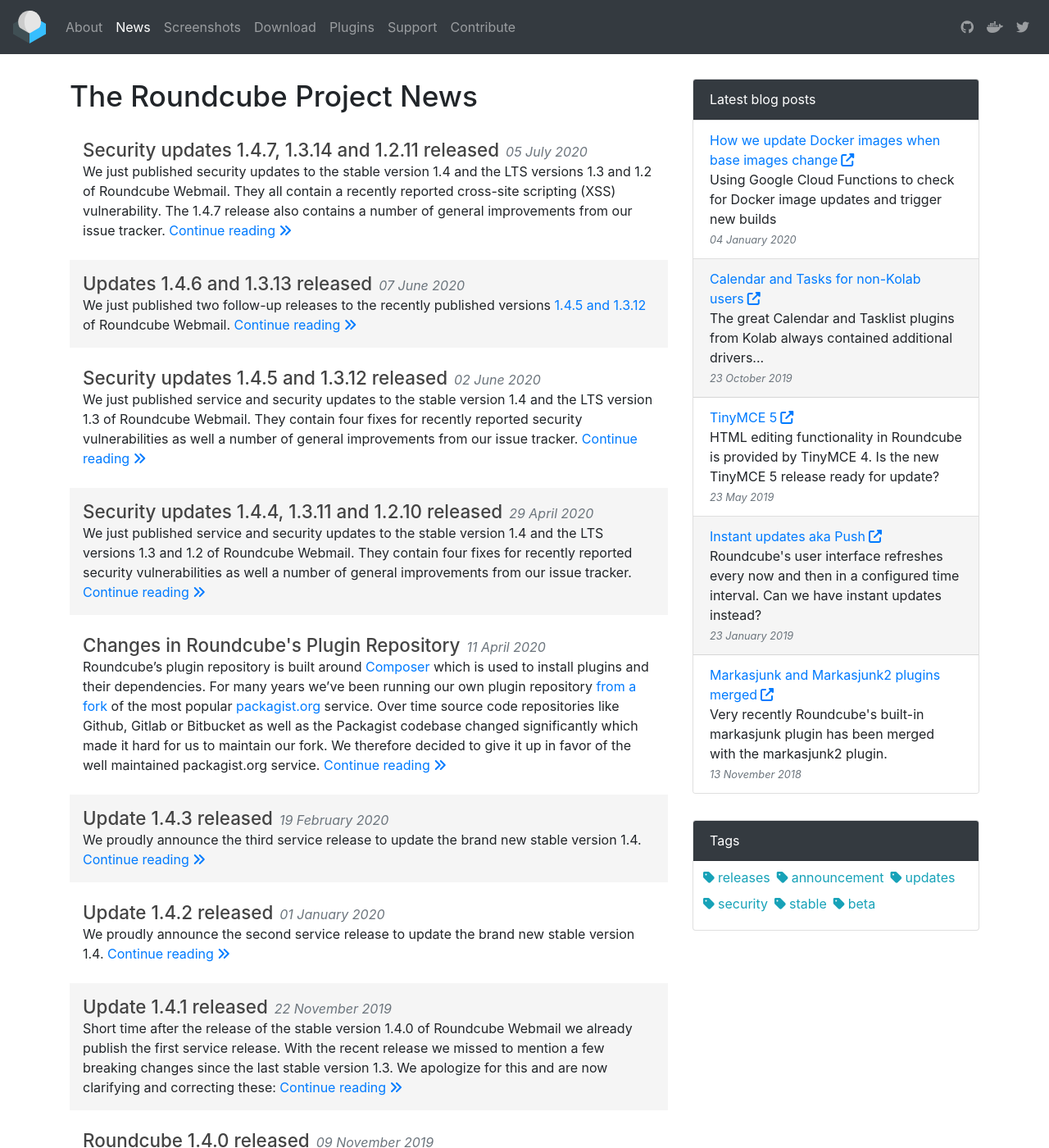
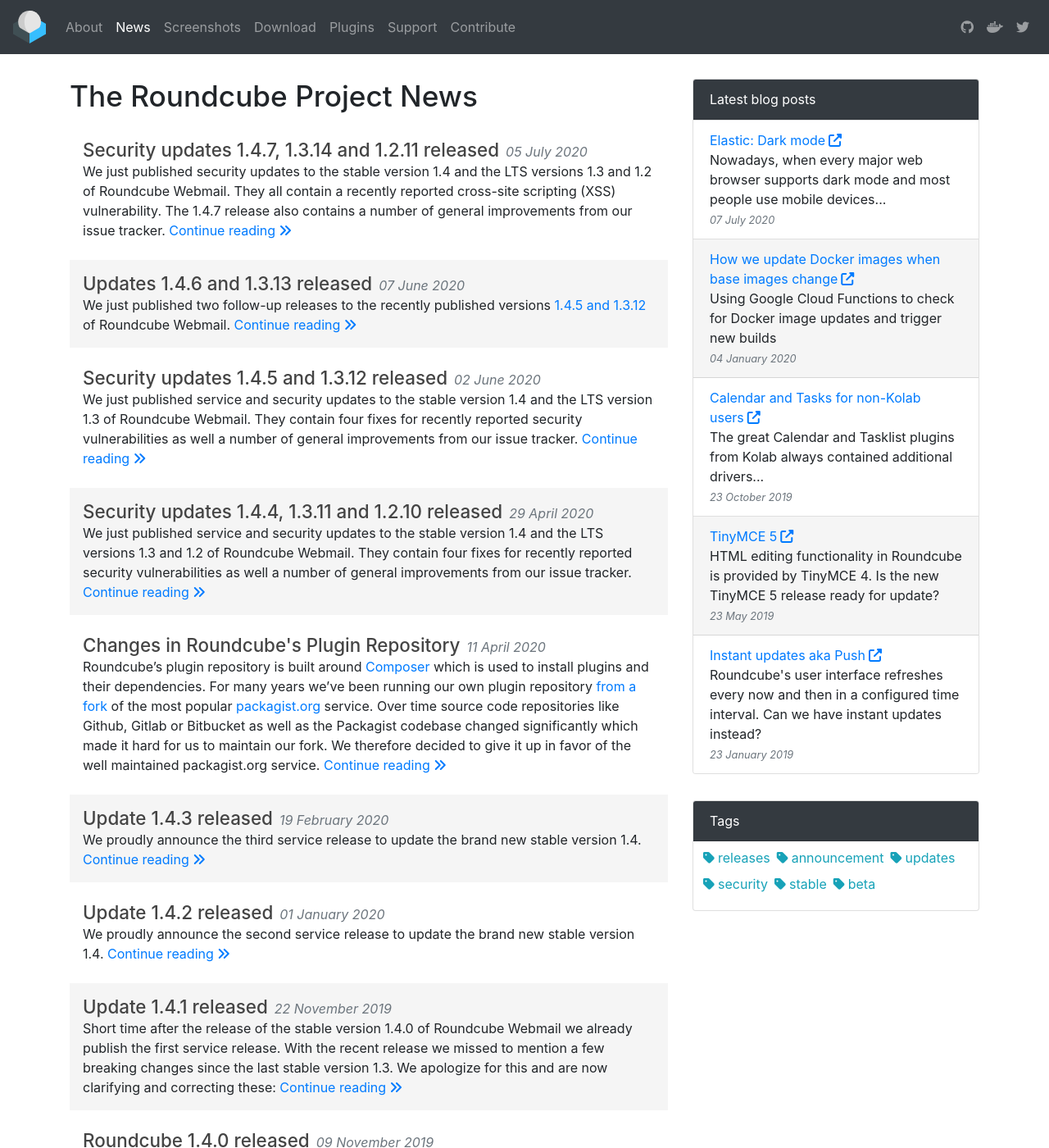
Before and after one commit to roundcube/roundcube.github.com, a Jekyll site: the page built from news/index.html, in a window 1280 px wide and 1400 px high. Shown: the whole window at 82% size. Built offline with Jekyll 4.4.1, drawn with Linux system fonts in a browser that asks for light colours; nearby versions of some CDN libraries; the list of posts is cut into pages by our own code; comment, search, counter and statistics services are not loaded.

Commit message:
Add blog entry

```diff
--- a/_data/blogs.json
+++ b/_data/blogs.json
@@ -1,4 +1,10 @@
 [
+    {
+        "title": "Elastic: Dark mode",
+        "date": "2020-07-07",
+        "url": "https://kolabian.wordpress.com/2020/07/07/elastic-dark-mode/",
+        "excerpt": "Nowadays, when every major web browser supports dark mode and most people use mobile devices..."
+    },
     {
         "title": "How we update Docker images when base images change",
         "date": "2020-01-04",
```
